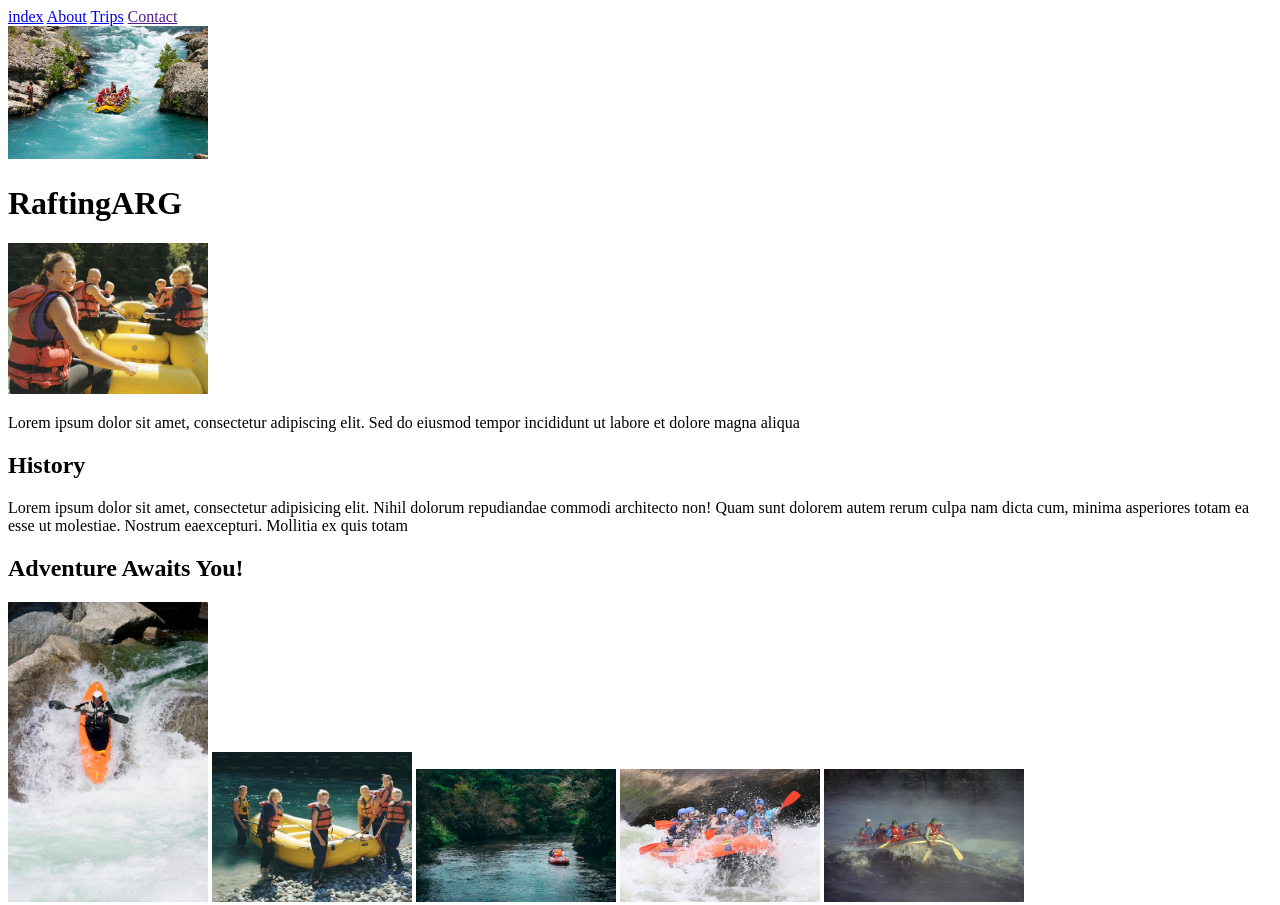
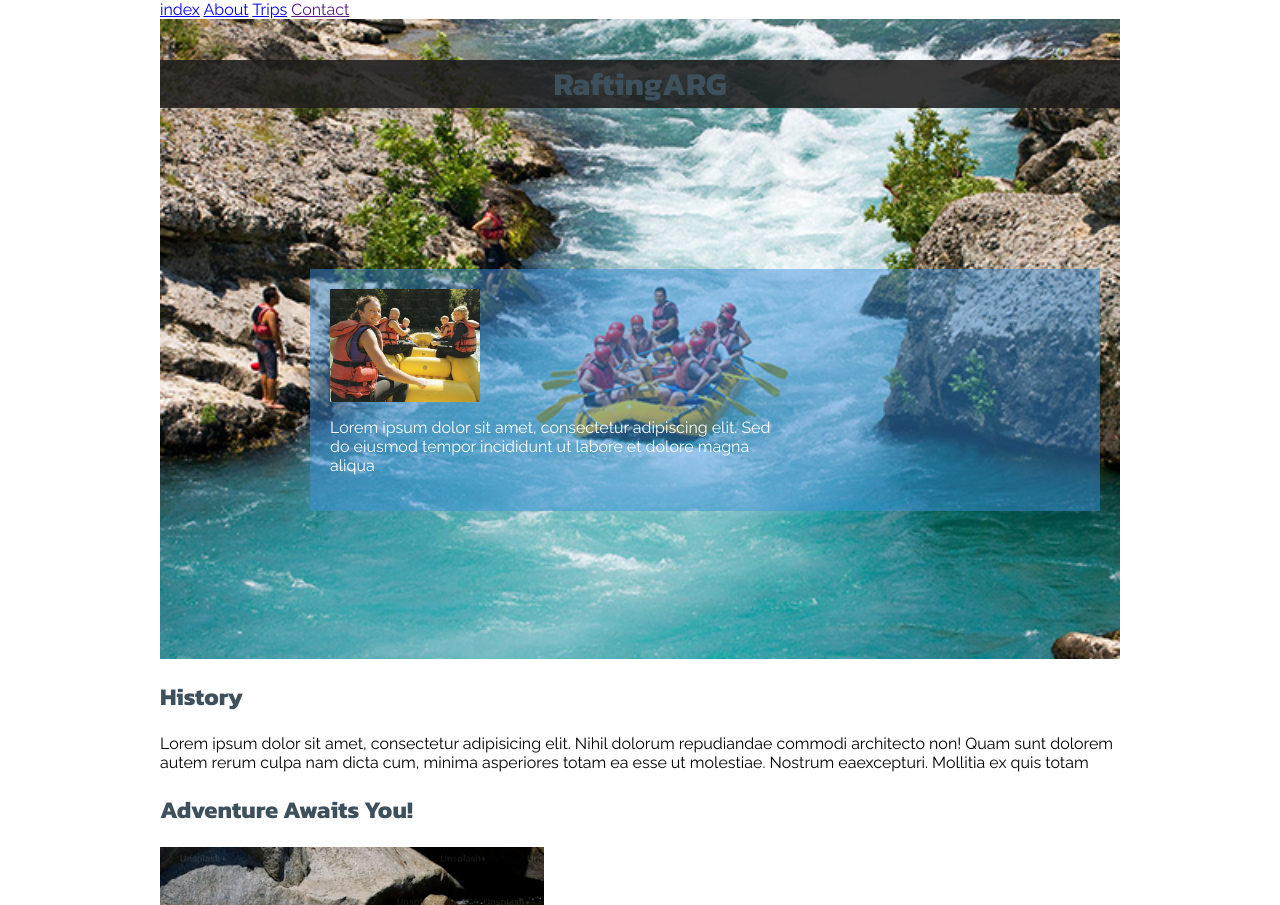
Before and after one commit to nico9229/wdd130, a plain HTML site: page wwr/about.html in a window 1280 px wide. Shown: the top 905 px of the page. Drawn offline with Linux system fonts and the light colour scheme.

Commit message:
style added

```diff
--- a/wwr/about.html
+++ b/wwr/about.html
@@ -6,7 +6,7 @@
     <title>RaftingARG</title>
     <meta name="description" content="Nico, web fundamentals, learn">
     <meta name="author" content="Nicolas Alejandro Ayala">
-    <link rel="stylsheet" href="styles/">
+    <link rel="stylesheet" href="styles/rafting.css">
     </head>
     <body>
         <header>
--- /dev/null
+++ b/wwr/styles/rafting.css
@@ -0,0 +1,72 @@
+@import url('https://fonts.googleapis.com/css2?family=Raleway:ital,wght@0,100..900;1,100..900&display=swap');
+@import url('https://fonts.googleapis.com/css2?family=Kanit:ital,wght@0,100;0,200;0,300;0,400;0,500;0,600;0,700;0,800;0,900;1,100;1,200;1,300;1,400;1,500;1,600;1,700;1,800;1,900&family=Raleway:ital,wght@0,100..900;1,100..900&display=swap');
+
+:root{
+    --first-color:#C4B264;
+    --second-color: #1E9696;
+    --third-color: #3E505B;
+    --fourth-color: #E1957C;
+
+    --nav-background-color: #88e99c;
+    --heading-font: 'Raleway', serif;
+    --paragraph-font: 'Kanit', serif;
+}
+
+body {
+    font-family: var(--heading-font);
+    max-width: 960px;
+    margin: 0 auto;
+}
+h1, h2, h3, h4, h5, h6 {
+    font-family: var(--paragraph-font);
+    color: var(--third-color);
+}
+.hero {
+    position: relative;
+}
+
+
+.hero h1 {
+    position: absolute;
+    background: rgba(28, 27, 27, 0.864);
+    width:100%;
+}
+
+
+.hero article {
+    background-color:rgba(60, 145, 220, 0.487) ;
+    position:absolute;
+    width:750px;
+    margin:150px;
+    top:100px;
+    padding:20px;
+    border:100px;
+}
+
+.hero article img {
+    width:150px;
+    left: 550px;
+    top: 7px;
+}
+article p {
+    color: white;
+    width: 450px;
+}
+
+.hero img {
+    display: block;
+    width: 100%;
+    height: auto;
+}
+section img {
+    display: block;
+    width: 40%;
+    height: auto;
+    margin-bottom: 20px;
+
+}
+div h1{
+    position: absolute;
+    text-align: center;
+    top:20px;
+}
--- a/wwr/styles/site-plan-rafting.css
+++ b/wwr/styles/site-plan-rafting.css
@@ -1,4 +1,5 @@
 @import url('https://fonts.googleapis.com/css2?family=Bebas+Neue&display=swap');
+
 body {
     font-family: var(--paragraph-font);
     max-width: 960px;
```
